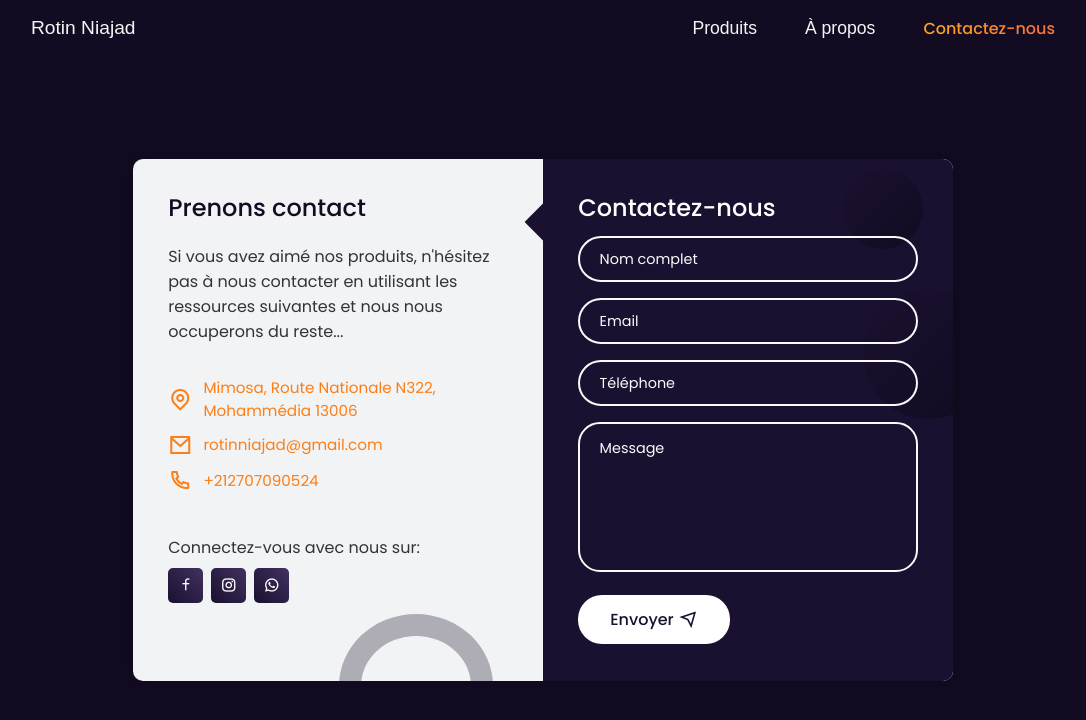
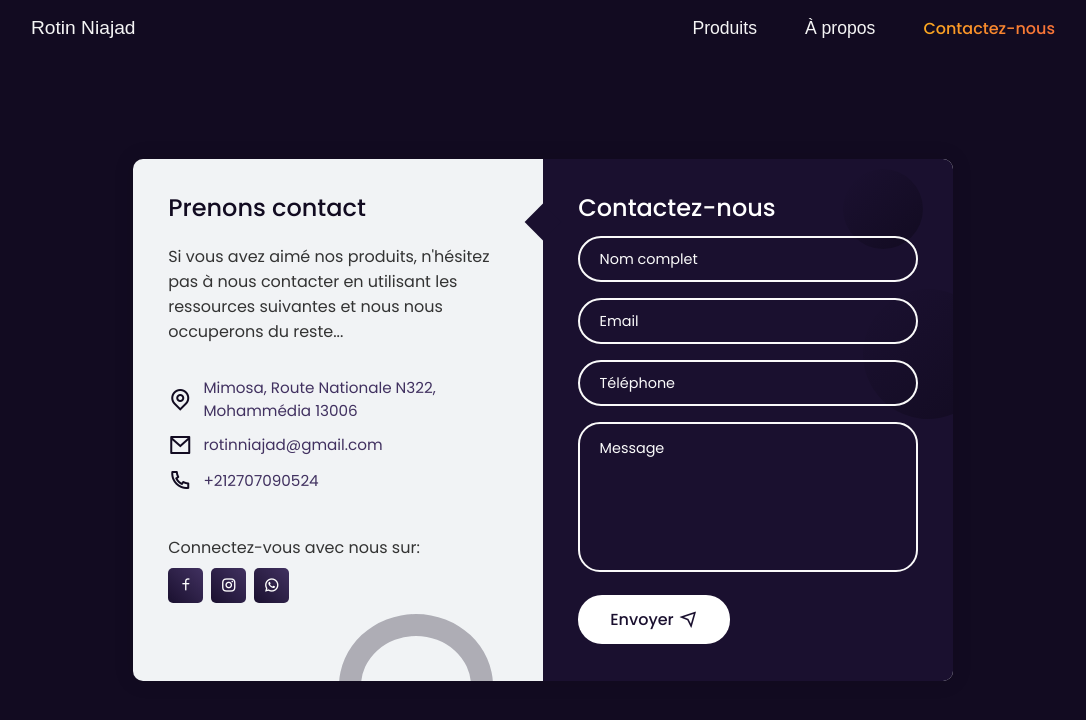
Before and after one commit to AmineElkhalidy/rotinniajad, a React (Vite) app: page /contactus in a window 1280 px wide. Shown: the top 720 px of the page, without its empty margins (97-1183 px from the left). Built offline with nearby package versions, Linux system fonts and the light colour scheme; a web font is replaced by a local one.

Commit message:
Changes added to contact...

```diff
--- a/src/pages/Contact.scss
+++ b/src/pages/Contact.scss
@@ -227,11 +227,11 @@ textarea.input {
   font-size: 0.95rem;
 
   & i {
-    color: var(--second-color);
+    color: var(--first-color);
   }
 
   & a {
-    color: var(--second-color);
+    color: var(--first-color-lighten);
   }
 }
 
```
